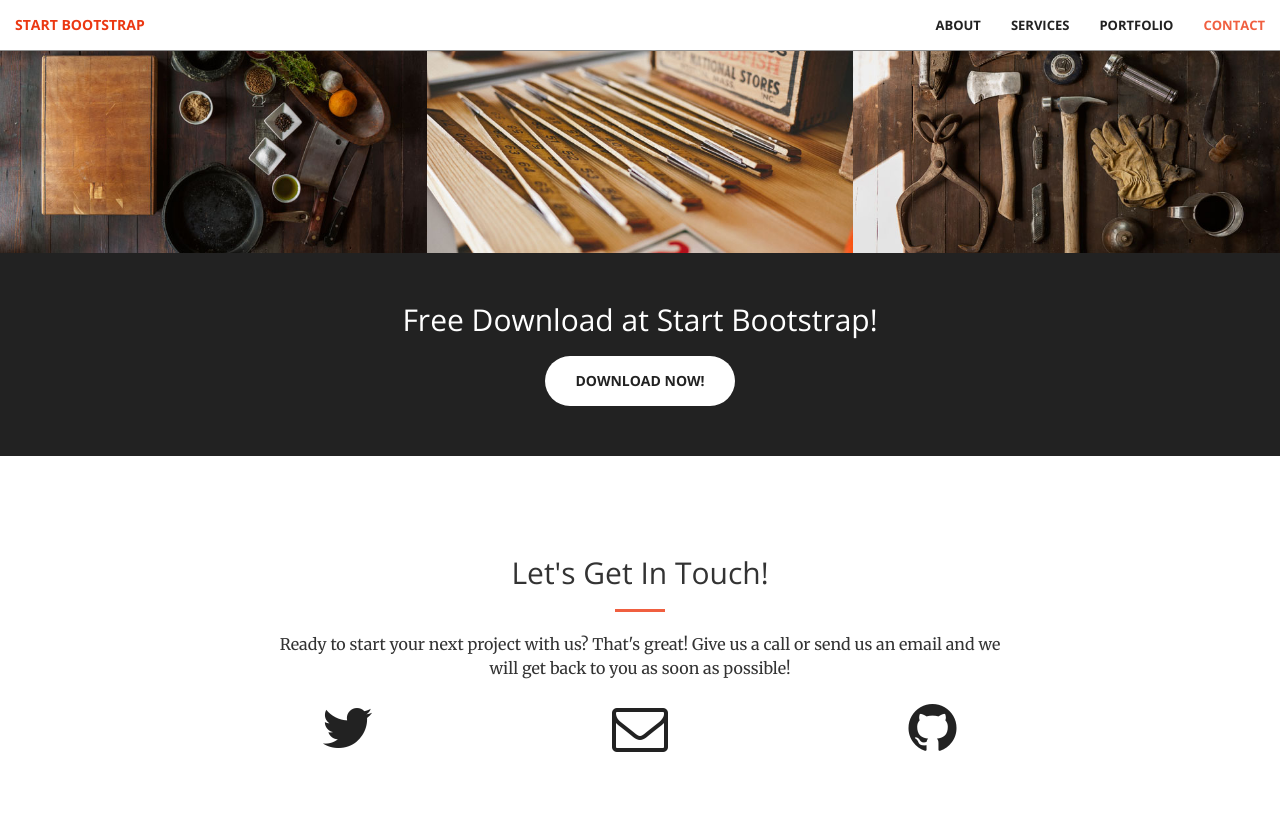
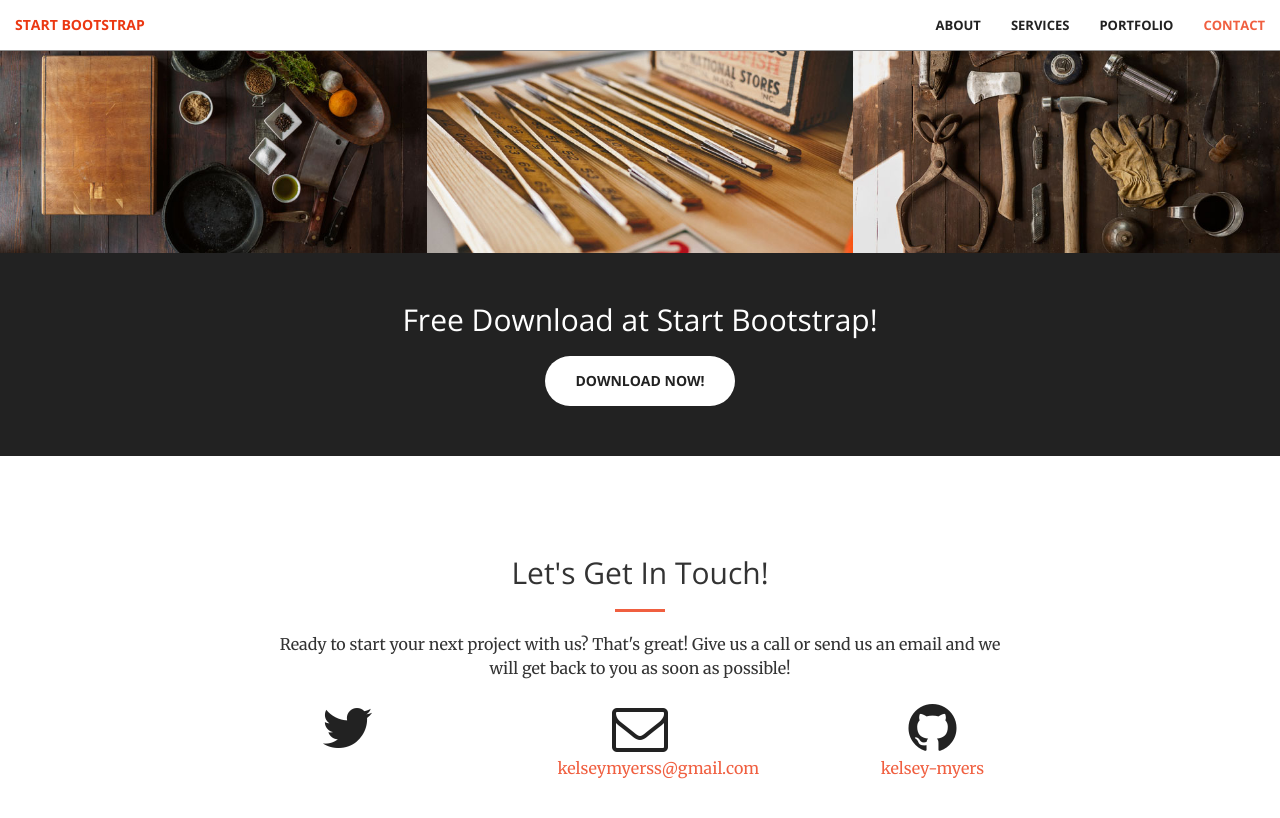
Before and after one commit to kelsey-myers/github-pages, a Jekyll site: the page built from index.html, in a window 1280 px wide and 900 px high, scrolled down 1981 px. Shown: the top 818 px of the window. Built offline with Jekyll 4.4.1, drawn with Linux system fonts in a browser that asks for light colours.

Commit message:
Add details to _config.yml

```diff
--- a/_config.yml
+++ b/_config.yml
@@ -1,12 +1,12 @@
 # Site settings
-title:
-email:
-description: > # this means to ignore newlines until "baseurl:"
+title: Kelsey Myers - Projects
+email: kelseymyerss@gmail.com
+description: A compilation of projects by me. > # this means to ignore newlines until "baseurl:"
 baseurl: "" # the subpath of your site, e.g. /blog/
-url: "" # the base hostname & protocol for your site
+url: "https://kelsey-myers.github.io/project-page/" # the base hostname & protocol for your site
 
 twitter_username:
-github_username:
+github_username: kelsey-myers
 
 # Build settings
 markdown: kramdown
```
